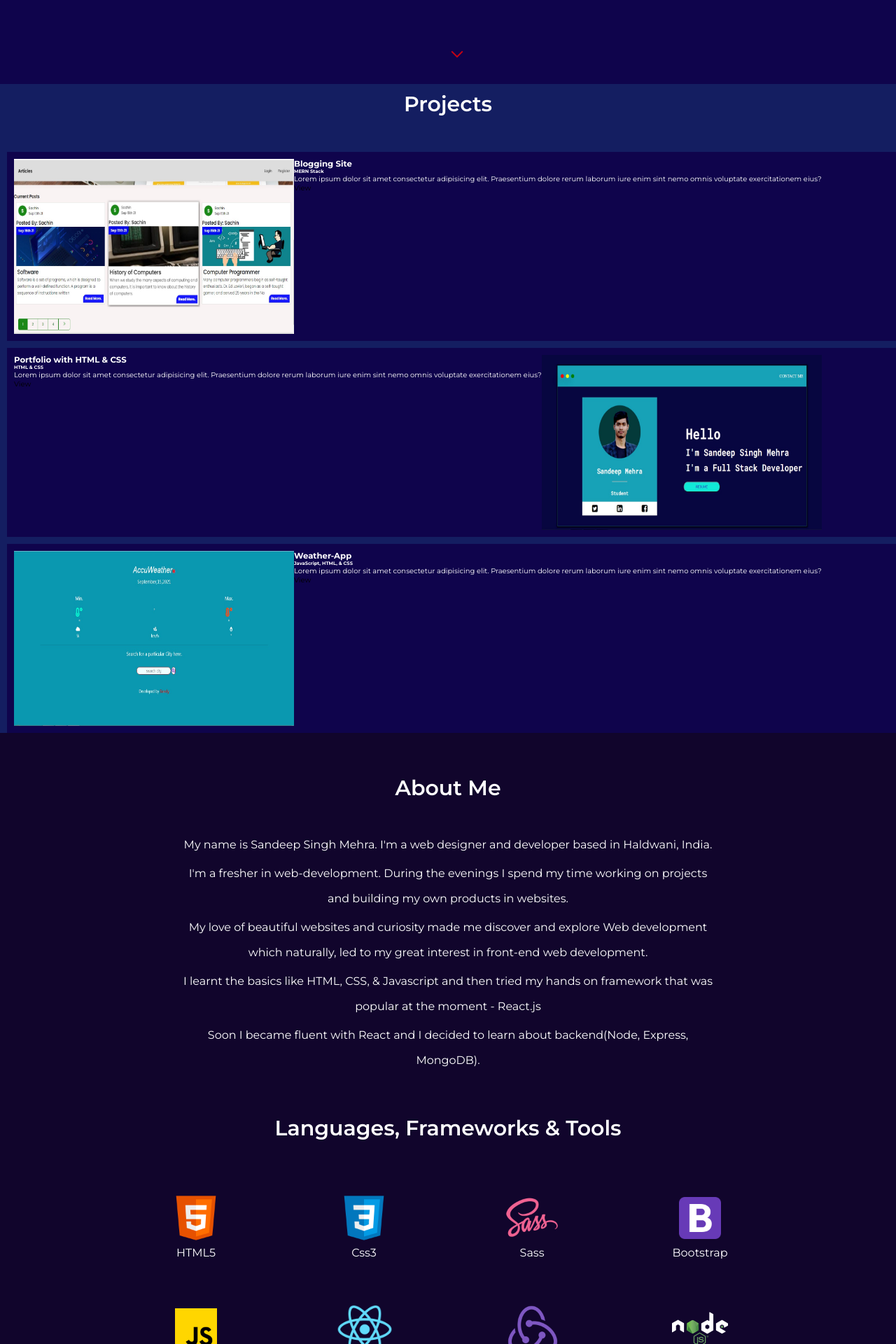
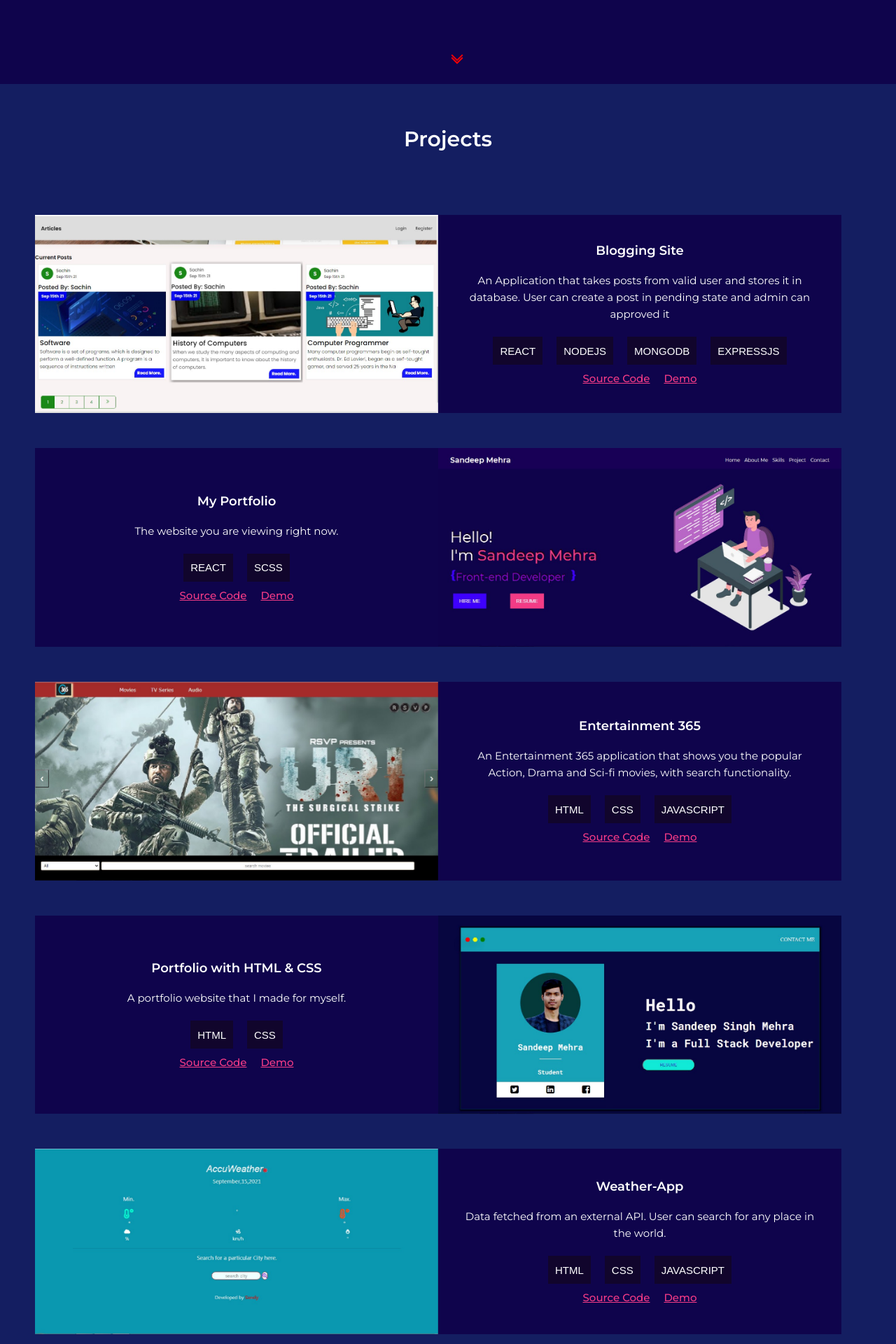
Before and after one commit to sandeepsinghmehra/Portfolio-react, a React (Create React App) app: page / in a window 1280 px wide. Shown: the part 680-2600 px from the top of the page at 70% size. Built offline with nearby package versions, Linux system fonts and the light colour scheme.

Commit message:
add Project Section

```diff
--- a/src/Data.js
+++ b/src/Data.js
@@ -1,45 +1,47 @@
 import blog from './images/blog.jpg';
 import htmlPortfolio from './images/html-portfolio.jpg';
 import weatherApp from './images/weather-app.jpg';
-
+import Image from './images/image.jpg';
+import Entertainment from './images/entertainment.jpg';
 export const Data = [
     {
       title: "Blogging Site",
-      subtitle: "MERN Stack",
       description:
-        "Lorem ipsum dolor sit amet consectetur adipisicing elit. Praesentium dolore rerum laborum iure enim sint nemo omnis voluptate exercitationem eius?",
+        "An Application that takes posts from valid user and stores it in database. User can create a post in pending state and admin can approved it",
       image: `${blog}`,
+      githubLink: "https://github.com/sandeepsinghmehra/project-mern-stack",
       link: "https://blog-articles-app.herokuapp.com/",
     },
     {
+      title: "My Portfolio",
+      description:
+        "The website you are viewing right now.",
+      image: `${Image}`,
+      githubLink: "https://github.com/sandeepsinghmehra/Portfolio-react",
+      link: "https://sandeepmehra-portfolio-react.netlify.app/",
+    },
+    {
+      title: "Entertainment 365",
+      description: "An Entertainment 365 application that shows you the popular Action, Drama and Sci-fi movies, with search functionality.",
+      image: `${Entertainment}`,
+      githubLink: "https://github.com/sandeepsinghmehra/365-Entertainment",
+      link: "https://365-entertainment.netlify.app/",
+    },
+    {
       title: "Portfolio with HTML & CSS",
-      subtitle: "HTML & CSS",
       description:
-        "Lorem ipsum dolor sit amet consectetur adipisicing elit. Praesentium dolore rerum laborum iure enim sint nemo omnis voluptate exercitationem eius?",
+        "A portfolio website that I made for myself.",
       image: `${htmlPortfolio}`,
+      githubLink: "https://github.com/sandeepsinghmehra/portfolio-websites",
       link: "https://sandeepmehra-portfolio.netlify.app/",
     },
     {
       title: "Weather-App",
-      subtitle: "JavaScript, HTML, & CSS",
       description:
-        "Lorem ipsum dolor sit amet consectetur adipisicing elit. Praesentium dolore rerum laborum iure enim sint nemo omnis voluptate exercitationem eius?",
+        "Data fetched from an external API. User can search for any place in the world.",
       image: `${weatherApp}`,
+      githubLink: "",
       link: "https://weather-app-sandeep.netlify.app/",
     },
-    {
-        title: "Entertainment 365",
-        subtitle: "JavaScript, HTML, & CSS",
-        description: "",
-        image: "./pr",
-        link: "https://365-entertainment.netlify.app/",
-    },
-    {
-      title: "React Todo App",
-      subtitle: "React Hooks",
-      description:
-        "Lorem ipsum dolor sit amet consectetur adipisicing elit. Praesentium dolore rerum laborum iure enim sint nemo omnis voluptate exercitationem eius?",
-      image: "./project-4.gif",
-      link: "https://todoswithreactjs.netlify.app",
-    },
+
   ];
--- a/src/components/About.js
+++ b/src/components/About.js
@@ -10,6 +10,7 @@ import Reactpic from '../images/react.png';
 import Sass from '../images/sass.png';
 import Reduxpic from '../images/redux.png';
 import Vscode from '../images/vscode.png';
+
 
 export const About = (props) => {
     return (
--- a/src/components/Project.js
+++ b/src/components/Project.js
@@ -1,36 +1,130 @@
-import React from 'react'
+import React from 'react';
+import Fade from 'react-reveal/Fade';
 import { Data } from '../Data';
 import { Link } from 'react-router-dom';
 export const Project = (props) => {
     return (
         <div id={props.id} className="project">
             <h2>Projects</h2>
+
             <div className="project_card">
-                <div className="project_card_image"><img src={Data[0].image} alt={Data[0].image}/></div>
+                <Fade left>
+                    <div className="project_card_image"><img src={Data[0].image} alt={Data[0].image}/></div>
+                </Fade>
+                <Fade right>
                 <div className="project_card_heading">
                     <h3>{Data[0].title}</h3>
-                    <h6>{Data[0].subtitle}</h6>
                     <p>{Data[0].description}</p>
-                    <Link to={{pathname:Data[0].link}} target="_blank" >View</Link>
+                    <div className="btn-group">
+                        <span><button className="btn btn-dark">React</button></span>
+                        <span><button className="btn btn-dark">NodeJs</button></span>
+                        <span><button className="btn btn-dark">MongoDB</button></span>
+                        <span><button className="btn btn-dark">ExpressJs</button></span>
+                    </div>
+                    <div>
+                        <Link to={{pathname: Data[0].githubLink}} target="_blank">
+                            Source Code
+                        </Link>
+                        <Link to={{pathname:Data[0].link}} target="_blank" >
+                            Demo
+                        </Link>
+                    </div>
                 </div>
+                </Fade>
             </div>
             <div className="project_card">
+                <Fade left>
                 <div className="project_card_heading">
                     <h3>{Data[1].title}</h3>
-                    <h6>{Data[1].subtitle}</h6>
                     <p>{Data[1].description}</p>
-                    <Link to={{pathname:Data[1].link}} target="_blank" >View</Link>
+                    <div className="btn-group">
+                        <span><button className="btn btn-dark">React</button></span>
+                        <span><button className="btn btn-dark">Scss</button></span>
+                    </div>
+                    <div>
+                        <Link to={{pathname: Data[1].githubLink}} target="_blank">
+                            Source Code
+                        </Link>
+                        <Link to={{pathname:Data[1].link}} target="_blank" >
+                            Demo
+                        </Link>
+                    </div>
                 </div>
-                <div className="project_card_image"><img src={Data[1].image} alt={Data[1].image}/></div>
+                </Fade>
+                <Fade right>
+                    <div className="project_card_image"><img src={Data[1].image} alt={Data[1].image}/></div>
+                </Fade>
             </div>
             <div className="project_card">
-                <div className="project_card_image"><img src={Data[2].image} alt={Data[2].image}/></div>
+                <Fade left>
+                    <div className="project_card_image"><img src={Data[2].image} alt={Data[2].image}/></div>
+                </Fade>
+                <Fade right>
                 <div className="project_card_heading">
                     <h3>{Data[2].title}</h3>
-                    <h6>{Data[2].subtitle}</h6>
                     <p>{Data[2].description}</p>
-                    <Link to={{pathname:Data[2].link}} target="_blank" >View</Link>
+                    <div className="btn-group">
+                        <span><button className="btn btn-dark">Html</button></span>
+                        <span><button className="btn btn-dark">css</button></span>
+                        <span><button className="btn btn-dark">JavaScript</button></span>
+                    </div>
+                    <div>
+                        <Link to={{pathname: Data[2].githubLink}} target="_blank">
+                            Source Code
+                        </Link>
+                        <Link to={{pathname:Data[2].link}} target="_blank" >
+                            Demo
+                        </Link>
+                    </div>
                 </div>
+                </Fade>
+            </div>
+            <div className="project_card">
+                <Fade left>
+                <div className="project_card_heading">
+                    <h3>{Data[3].title}</h3>
+                    <p>{Data[3].description}</p>
+                    <div className="btn-group">
+                        <span><button className="btn btn-dark">Html</button></span>
+                        <span><button className="btn btn-dark">css</button></span>
+                    </div>
+                    <div>
+                        <Link to={{pathname: Data[3].githubLink}} target="_blank">
+                            Source Code
+                        </Link>
+                        <Link to={{pathname:Data[3].link}} target="_blank" >
+                            Demo
+                        </Link>
+                    </div>
+                </div>
+                </Fade>
+                <Fade right>
+                <div className="project_card_image"><img src={Data[3].image} alt={Data[3].image}/></div>
+                </Fade>
+            </div>
+            <div className="project_card">
+                <Fade left>
+                <div className="project_card_image"><img src={Data[4].image} alt={Data[4].image}/></div>
+                </Fade>
+                <Fade right>
+                <div className="project_card_heading">
+                    <h3>{Data[4].title}</h3>
+                    <p>{Data[4].description}</p>
+                    <div className="btn-group">
+                        <span><button className="btn btn-dark">Html</button></span>
+                        <span><button className="btn btn-dark">css</button></span>
+                        <span><button className="btn btn-dark">JavaScript</button></span>
+                    </div>
+                    <div>
+                        <Link to={{pathname: Data[4].githubLink}} target="_blank">
+                            Source Code
+                        </Link>
+                        <Link to={{pathname:Data[4].link}} target="_blank" >
+                            Demo
+                        </Link>
+                    </div>
+                </div>
+                </Fade>
             </div>
         </div>
     )
--- a/src/scss/_utils.scss
+++ b/src/scss/_utils.scss
@@ -32,19 +32,31 @@
     text-decoration: none;
     outline:none;
     color: $white;
-    height: 5rem;
-    padding: 1.6rem 2rem;
+    height: 4rem;
+    padding: 1rem;
     text-transform: uppercase;
     text-align: center;
-    font-size: 1.7rem;
+    font-size: 1.5rem;
     border:none;
     cursor: pointer;
+}
+.btn-blue {
+    background-color: $braces;
     margin-right: 8rem;
 }
-.btn-block {
-    width: 100%;
-    height: 5rem !important;
+.btn-pink {
+    background-color: $pink;
 }
+.btn-dark {
+    background-color: $mainColorDark;
+}
+.btn-group {
+    display: flex;
+    align-content: center;
+    align-items: center;
+    justify-content: space-evenly;
+}
+
 .form-heading{
     font-size:2rem;
     font-weight: 400;
--- a/src/scss/_variable.scss
+++ b/src/scss/_variable.scss
@@ -1,6 +1,6 @@
 
 $textColor: #fff;
-$myName: #F43B86;
+$pink: #F43B86;
 $braces: #3E00FF;
 $white: #fff;
 $green: green;
--- a/src/scss/components/_Project.scss
+++ b/src/scss/components/_Project.scss
@@ -4,6 +4,9 @@
     position: relative;
     background-color: $mainColorDarkLight;
     color: $textColor;
+    overflow: hidden;
+    padding-top: 5rem;
+    padding-bottom: 5rem;
     & h2 {
         text-align: center;
         font-size: 3rem;
@@ -13,19 +16,55 @@
     }
 }
 .project_card {
-    width: 100%;
+    width: 90%;
     background-color: $mainColorDarkSecondary;
+    margin-top: 5rem;
+    margin-left: 5rem;
+    margin-right: 5rem;
+    position: relative;
     display: flex;
     flex-direction: row;
-    margin: 1rem;
-    margin-bottom: 0rem;
-    padding: 1rem;
+    justify-content: center;
+    align-items: center;
+    align-content: center;
     &_image {
-        width: 400px;
-        height: 250px;
+        width: 50%;
+        height: 100%;
         img {
-            width: 400px;
-            height: 250px;
+            width: 100%;
+            height: 100%;
+        }
+    }
+    &_heading {
+        width: 50%;
+        display: flex;
+        flex-direction: column;
+        align-content: center;
+        align-items: center;
+        justify-content: center;
+        padding: 2rem;
+        & h3 {
+            font-size: 1.8rem;
+            font-weight: 600;
+            padding-bottom: 1rem;
+        }
+        & p {
+            text-align: center;
+            font-size: 1.5rem;
+            font-weight: 400;
+            padding: 1rem;
+            line-height: 2.4rem;
+        }
+        & span {
+            padding: 1rem;
+        }
+        & a:-webkit-any-link {
+            color: $pink;
+            font-size: 1.5rem;
+            font-weight: 500;
+            padding: 1rem;
+            cursor: pointer;
+            text-decoration: underline;
         }
     }
 }
```
Also changed, not shown: src/components/Navbar.js (+1 -10 lines), src/scss/components/_Home.scss (+5 -9 lines), src/scss/components/_Navbar.scss (+9 -3 lines), src/images/entertainment.jpg (added), src/images/image.jpg (added).
